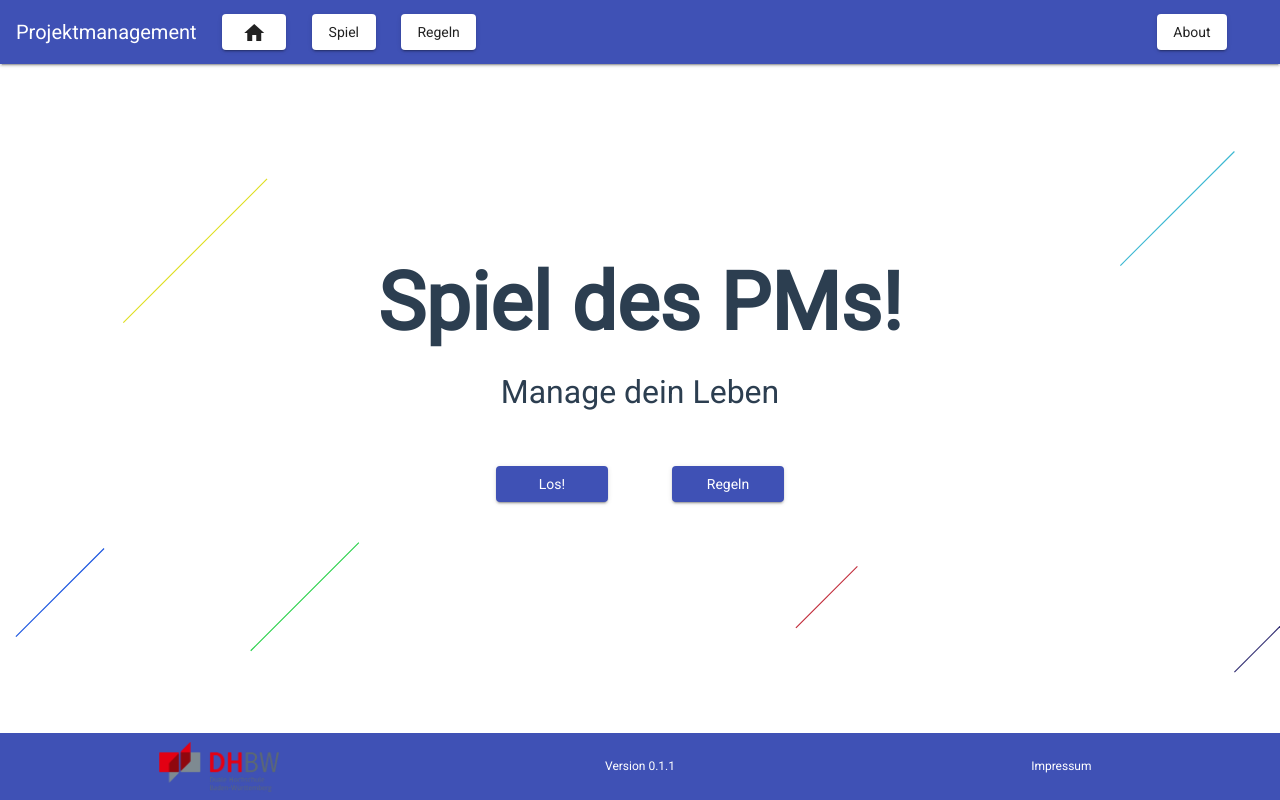
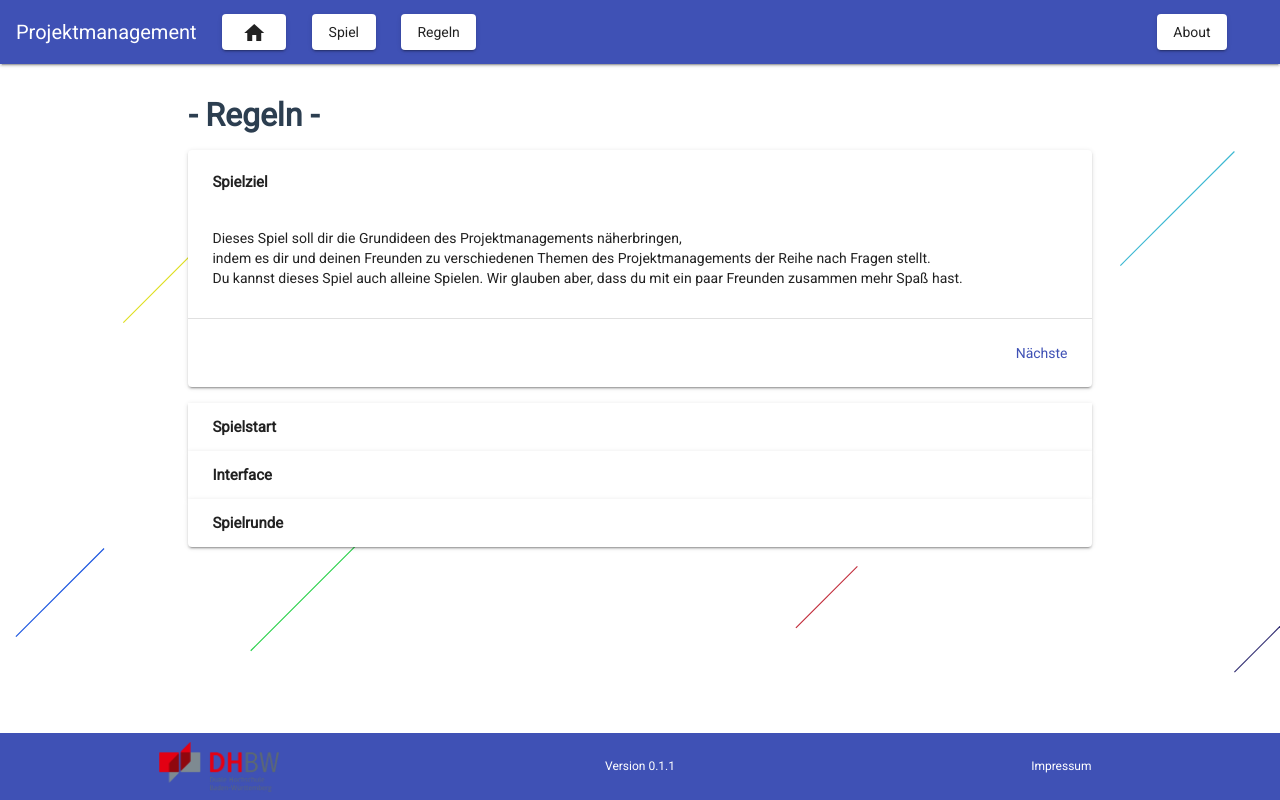
Before and after one commit to TINF17C/Project-Management-Game, an Angular app in the folder PMGame/: page /rules in a window 1280 px wide. Built offline with nearby package versions, Linux system fonts and the light colour scheme.

Commit message:
Added the rules page

```diff
--- a/PMGame/src/app/app-routing.module.ts
+++ b/PMGame/src/app/app-routing.module.ts
@@ -3,6 +3,7 @@ import { Routes, RouterModule } from '@angular/router';
 import { HomeComponent } from './views/home/home.component';
 import { GameComponent } from './views/game/game.component';
 import { AboutComponent } from './views/about/about.component';
+import { RulesComponent } from './views/rules/rules.component';
 
 const routes: Routes = [
   {
@@ -15,7 +16,7 @@ const routes: Routes = [
   },
   {
     path: 'rules',
-    component: HomeComponent
+    component: RulesComponent
   },
   {
     path: 'impressum',
--- a/PMGame/src/app/app.module.ts
+++ b/PMGame/src/app/app.module.ts
@@ -14,6 +14,7 @@ import { GameComponent } from './views/game/game.component';
 import { PlayerComponent } from './views/game/player/player.component';
 import { StartDialogComponent } from './start-dialog/start-dialog.component';
 import { AboutComponent } from './views/about/about.component';
+import { RulesComponent } from './views/rules/rules.component';
 
 @NgModule({
   declarations: [
@@ -25,7 +26,8 @@ import { AboutComponent } from './views/about/about.component';
     GameComponent,
     PlayerComponent,
     StartDialogComponent,
-    AboutComponent
+    AboutComponent,
+    RulesComponent
   ],
   imports: [
     BrowserModule,
--- /dev/null
+++ b/PMGame/src/app/views/rules/rules.component.html
@@ -0,0 +1,77 @@
+<h1>- Regeln -</h1>
+<mat-accordion>
+    <mat-expansion-panel [expanded]="step === 0" (opened)="setStep(0)" hideToggle="true">
+      <mat-expansion-panel-header>
+        <mat-panel-title>
+          <strong>Spielziel</strong>
+        </mat-panel-title>
+      </mat-expansion-panel-header>
+
+      <p>Dieses Spiel soll dir die Grundideen des Projektmanagements näherbringen, <br>
+        indem es dir und deinen Freunden zu verschiedenen Themen des Projektmanagements der Reihe nach Fragen stellt.<br>
+        Du kannst dieses Spiel auch alleine Spielen. Wir glauben aber, dass du mit ein paar Freunden zusammen mehr Spaß hast.</p>
+
+      <mat-action-row>
+        <button mat-button color="primary" (click)="nextStep()">Nächste</button>
+      </mat-action-row>
+    </mat-expansion-panel>
+
+    <mat-expansion-panel [expanded]="step === 1" (opened)="setStep(1)" hideToggle="true">
+      <mat-expansion-panel-header>
+        <mat-panel-title>
+          <strong>Spielstart</strong>
+        </mat-panel-title>
+      </mat-expansion-panel-header>
+
+      <p>Das Spiel zu starten ist ganz einfach:<br>
+      Falls du einen halbwegs moderenen Browser hast navigierst du einfach zu der Spielansicht und schon geht es los.<br>
+      Beginne indem du die Spieleranzahl in das kleine PopUp einträgst. Solltest du hier mal einen Fehler machen ist das natürlich kein Problem.<br>
+      Navigiere einfach zurück und starte dann das Spiel neu, dann kannst du von vorne Beginnen. Im Zweifel lade diese Seite einfach neu.<br>
+      Danach beantwortet ihr einfach nacheinander eure erste Frage und schaut wer am besten ist!</p>
+
+      <mat-action-row>
+        <button mat-button color="warn" (click)="prevStep()">Zurück</button>
+        <button mat-button color="primary" (click)="nextStep()">Nächste</button>
+      </mat-action-row>
+    </mat-expansion-panel>
+
+    <mat-expansion-panel [expanded]="step === 2" (opened)="setStep(2)" hideToggle="true">
+        <mat-expansion-panel-header>
+          <mat-panel-title>
+            <strong>Interface</strong>
+          </mat-panel-title>
+        </mat-expansion-panel-header>
+
+        <p>Links findet ihr euren persönlichen Bereich.<br>
+        Jeder von euch ist als Spieler dargestellt.<br>
+        Euer persönlicher Forschritt wird einmal im Jobtitel neben dem Namen festgehalten und in der Forschrittsbar.<br>
+        Unten findet ihr den gesamten Spielfortschritt und rechts den Fragenbereich.</p>
+
+        <mat-action-row>
+          <button mat-button color="warn" (click)="prevStep()">Zurück</button>
+          <button mat-button color="primary" (click)="nextStep()">Nächste</button>
+        </mat-action-row>
+      </mat-expansion-panel>
+
+    <mat-expansion-panel [expanded]="step === 3" (opened)="setStep(3)" hideToggle="true">
+      <mat-expansion-panel-header>
+        <mat-panel-title>
+          <strong>Spielrunde</strong>
+        </mat-panel-title>
+      </mat-expansion-panel-header>
+
+      <p>Eine Spielrunde läuft eigentlich immer gleich ab:<br>
+      Der erste Spieler beginnt und liest sich die Frage durch, die am linken Bildschirmrand angezeigt wird.<br>
+      Danach kann er in Ruhe eine der Antworten anwählen und bestätigt seine Auswahl.<br>
+      Denkt gut über eure Antwort nach. Bei einer falschen Antwort bekommt ihr von eurem Konto Geld abzogen und du wirst degradiert!<br>
+      Das Leben als Projektmanager ist hart, nur erfolgreiche Arbeit wird mit Gehalt und einer Beförderung belohnt.<br>
+      Wenn du wirklich nicht weiter weißt kannst du auch einfach dein bisher verdientes Geld dazu nutzen deinen Vorgesetzten zu bestechen,<br>
+        um eine Runde zu überspringen.</p>
+
+      <mat-action-row>
+        <button mat-button color="warn" (click)="prevStep()">Zurück</button>
+        <button mat-button color="primary" (click)="nextStep()">Ende</button>
+      </mat-action-row>
+    </mat-expansion-panel>
+
+  </mat-accordion>
--- /dev/null
+++ b/PMGame/src/app/views/rules/rules.component.ts
@@ -0,0 +1,26 @@
+import { Component, OnInit } from '@angular/core';
+
+@Component({
+  selector: 'app-rules',
+  templateUrl: './rules.component.html',
+  styleUrls: ['./rules.component.scss']
+})
+export class RulesComponent implements OnInit {
+  constructor() {}
+
+  step = 0;
+
+  ngOnInit() {}
+
+  setStep(index: number) {
+    this.step = index;
+  }
+
+  nextStep() {
+    this.step++;
+  }
+
+  prevStep() {
+    this.step--;
+  }
+}
```
Also changed, not shown: PMGame/src/app/material.module.ts (+5 -2 lines), PMGame/src/app/views/rules/rules.component.scss (added), 1 other file (tests, documents, lock files or other folders).
